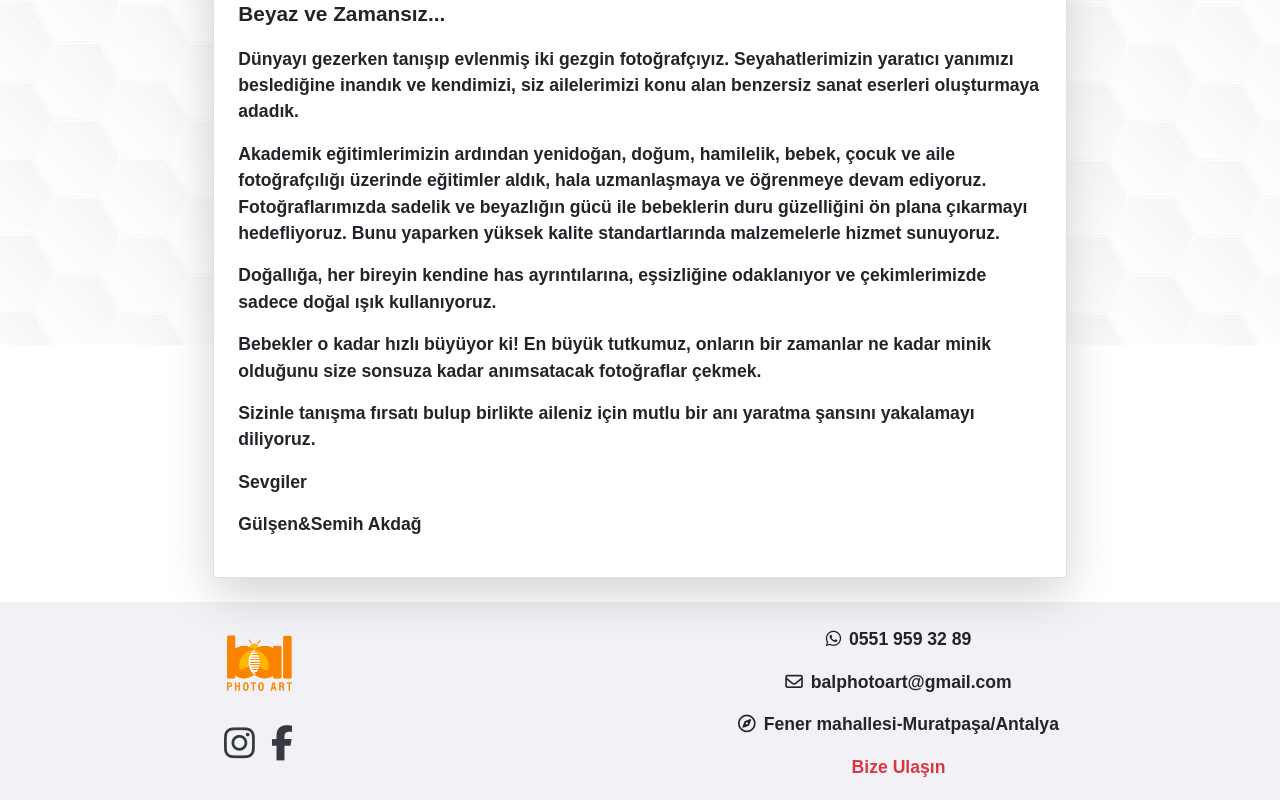
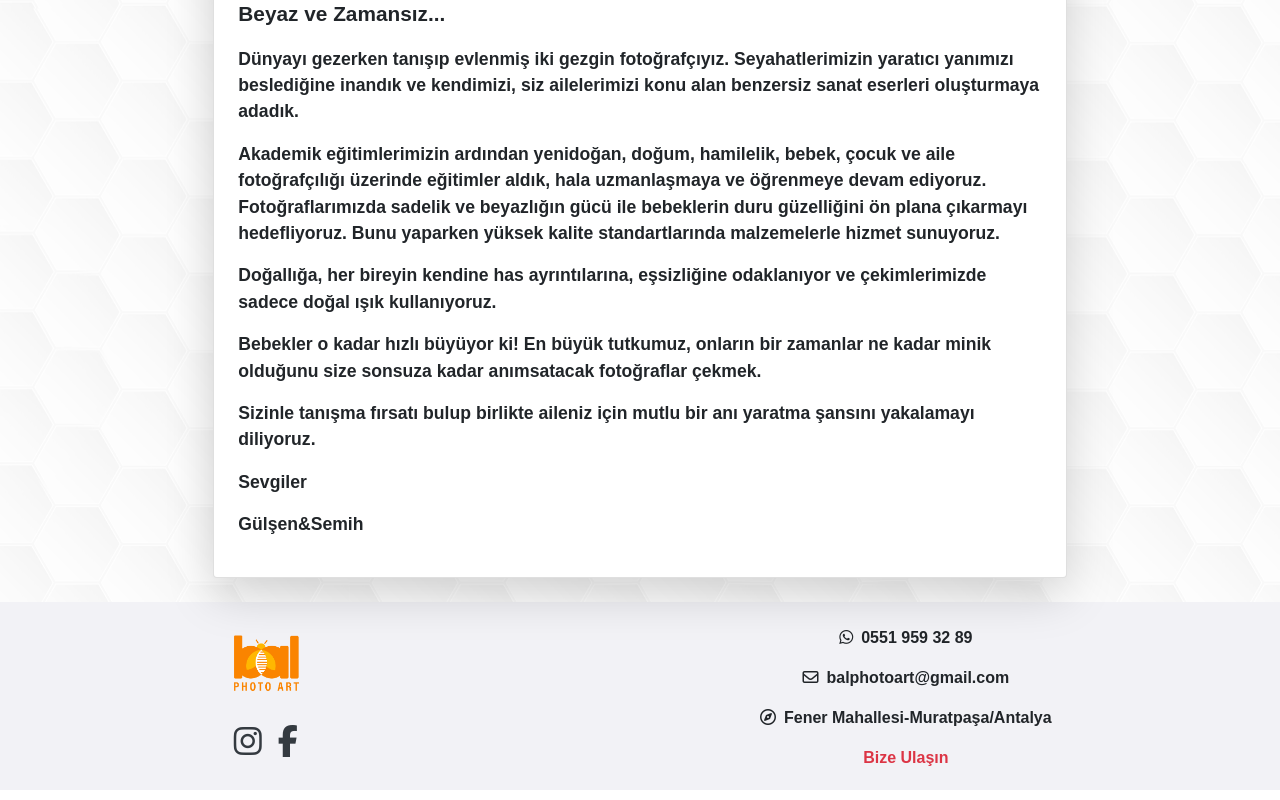
Before and after one commit to eypsrcnuygr/bal_photo_art, a React (Create React App) app: page / in a window 1280 px wide. Shown: the part 455-1255 px from the top of the page. Built offline with nearby package versions, Linux system fonts and the light colour scheme; a web font is replaced by a local one.

Commit message:
Fix typos

```diff
--- a/src/App.css
+++ b/src/App.css
@@ -21,7 +21,6 @@ footer {
   font-family: 'Thasadith', sans-serif;
   font-weight: 800;
   font-size: 1.1rem;
-  height: auto;
 }
 
 .bold {
--- a/src/App.js
+++ b/src/App.js
@@ -1,35 +1,46 @@
 import "./App.css";
-import 'bootstrap/dist/css/bootstrap.css';
-import 'bootstrap/dist/js/bootstrap.bundle.min';
+import "bootstrap/dist/css/bootstrap.css";
+import "bootstrap/dist/js/bootstrap.bundle.min";
 import Footer from "./components/Footer";
-import NavBar from './components/NavBar';
-import img from './assets/images/GulsenSemih.jpg';
-import Logo from './assets/images/Logo3.png'
-import { Link } from 'react-router-dom';
+import NavBar from "./components/NavBar";
+import img from "./assets/images/GulsenSemih.jpg";
+import Logo from "./assets/images/Logo3.png";
+import { Link } from "react-router-dom";
 
 function App() {
   return (
-    <div className="d-flex flex-column Main-Page h-100">
-      <div className="text-center"><Link to="/"><img src={Logo} alt="bal-photo-art Bebek Fotoğrafçılığı" className="my-image-2"/></Link></div>
+    <div className="d-flex flex-column">
+      <div className="Main-Page">
+        <div className="text-center">
+          <Link to="/">
+            <img
+              src={Logo}
+              alt="bal-photo-art Bebek Fotoğrafçılığı"
+              className="my-image-2"
+            />
+          </Link>
+        </div>
         <NavBar />
         <div className="mt-3">
-        <div className="text-center"><img src={img} alt="Biz" className="rounded-circle my-image"/></div>
+          <div className="text-center">
+            <img src={img} alt="Biz" className="rounded-circle my-image" />
+          </div>
           <div className="card  my-card col-lg-8 mx-auto p-4 shadow-lg my-4">
             <p>Antalya’daki ballı dünyamıza hoşgeldiniz :) </p>
             <p className="bold">Beyaz ve Zamansız...</p>
             <p>
               Dünyayı gezerken tanışıp evlenmiş iki gezgin fotoğrafçıyız.
-            Seyahatlerimizin yaratıcı yanımızı beslediğine inandık ve kendimizi,
-            siz ailelerimizi konu alan benzersiz sanat eserleri oluşturmaya
-            adadık.
+              Seyahatlerimizin yaratıcı yanımızı beslediğine inandık ve
+              kendimizi, siz ailelerimizi konu alan benzersiz sanat eserleri
+              oluşturmaya adadık.
             </p>
             <p>
               Akademik eğitimlerimizin ardından yenidoğan, doğum, hamilelik,
               bebek, çocuk ve aile fotoğrafçılığı üzerinde eğitimler aldık, hala
-            uzmanlaşmaya ve öğrenmeye devam ediyoruz. Fotoğraflarımızda sadelik
-            ve beyazlığın gücü ile bebeklerin duru güzelliğini ön plana
-            çıkarmayı hedefliyoruz. Bunu yaparken yüksek kalite standartlarında
-            malzemelerle hizmet sunuyoruz.
+              uzmanlaşmaya ve öğrenmeye devam ediyoruz. Fotoğraflarımızda
+              sadelik ve beyazlığın gücü ile bebeklerin duru güzelliğini ön
+              plana çıkarmayı hedefliyoruz. Bunu yaparken yüksek kalite
+              standartlarında malzemelerle hizmet sunuyoruz.
             </p>
             <p>
               Doğallığa, her bireyin kendine has ayrıntılarına, eşsizliğine
@@ -45,7 +56,8 @@ function App() {
               yaratma şansını yakalamayı diliyoruz.
             </p>
             <p>Sevgiler</p>
-          <p>Gülşen&Semih Akdağ</p>
+            <p>Gülşen&Semih</p>
+          </div>
         </div>
       </div>
 
--- a/src/components/Footer.js
+++ b/src/components/Footer.js
@@ -31,7 +31,7 @@ const Footer = () => {
           <li className="list-unstyled">
             <p>
               <i className="far fa-compass mr-2"></i>Fener
-              mahallesi-Muratpaşa/Antalya
+              Mahallesi-Muratpaşa/Antalya
             </p>
           </li>
           <li className="list-unstyled">
```
Lines whose indentation alone changed are shown as unchanged.
